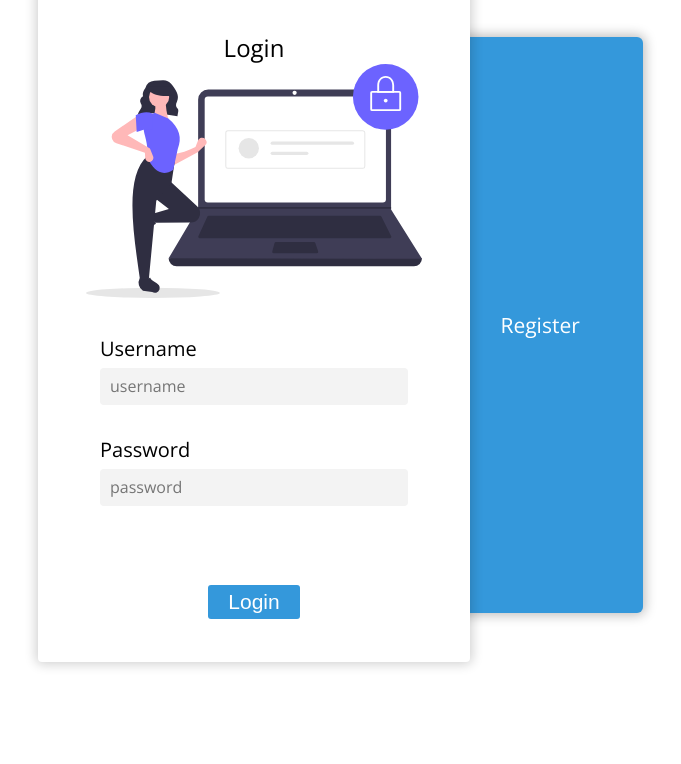
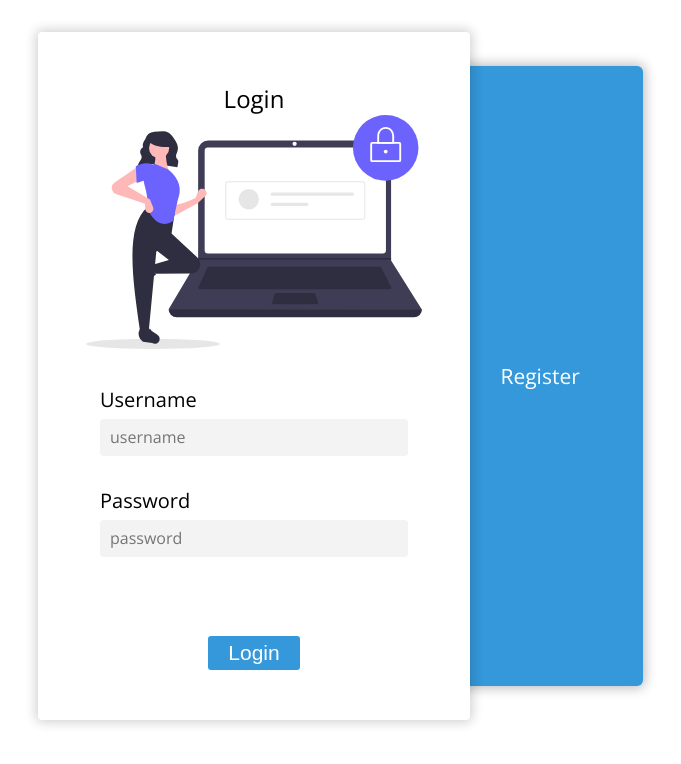
Before and after one commit to DahlGood/YouAuth, a React (Create React App) app in the folder web/: page / in a window 1280 px wide. Shown: the top 764 px of the page, without its empty margins (386-1067 px from the left). Built offline with nearby package versions, Linux system fonts and the light colour scheme.

Commit message:
Changes to CSS & changeState()
Removed some uneccessary css left over from the react builder.
Made changes to some css animations
Added code to changeState() that adds/removes classes depending on whether the user is on the login page or register page.

```diff
--- a/web/package.json
+++ b/web/package.json
@@ -1,4 +1,5 @@
 {
+  "proxy": "http://157.245.136.250:3000",
   "name": "web",
   "version": "0.1.0",
   "private": true,
@@ -13,7 +14,7 @@
     "web-vitals": "^0.2.4"
   },
   "scripts": {
-    "start": "react-scripts start",
+    "start": "PORT=3001 react-scripts start",
     "build": "react-scripts build",
     "test": "react-scripts test",
     "eject": "react-scripts eject"
--- a/web/src/App.jsx
+++ b/web/src/App.jsx
@@ -1,5 +1,4 @@
 import React from "react";
-import logo from "./logo.svg";
 import "./App.scss";
 import { Login, Register } from "./components/login/index";
 
@@ -22,9 +21,14 @@ class App extends React.Component {
 		if (isLogginActive) {
 			this.rightSide.classList.remove("right");
 			this.rightSide.classList.add("left");
+			document.getElementsByClassName("container")[0].classList.remove("login-pane");
+			document.getElementsByClassName("container")[0].classList.add("register-pane");
+
 		} else {
 			this.rightSide.classList.remove("left");
 			this.rightSide.classList.add("right");
+			document.getElementsByClassName("container")[0].classList.remove("register-pane");
+			document.getElementsByClassName("container")[0].classList.add("login-pane");
 		}
 		this.setState((prevState) => ({
 			isLogginActive: !prevState.isLogginActive,
@@ -38,7 +42,7 @@ class App extends React.Component {
 		return (
 			<div className="App">
 				<div className="login">
-          <div className="container" ref={(ref) => (this.container = ref)}>
+					<div className="container login-pane" ref={(ref) => (this.container = ref)}>
 						{isLogginActive && (
 							<Login containerRef={(ref) => (this.current = ref)} />
 						)}
--- a/web/src/App.scss
+++ b/web/src/App.scss
@@ -1,6 +1,7 @@
 //Custom font
 @import url("https://fonts.googleapis.com/css2?family=Open+Sans&family=Roboto&display=swap");
 .App {
+	margin-top: 2em;
 	text-align: center;
 	display: flex;
 	justify-content: center;
@@ -8,53 +9,18 @@
 	font-family: "Open Sans", sans-serif;
 }
 
-.App-logo {
-  height: 40vmin;
-  pointer-events: none;
-}
-
-@media (prefers-reduced-motion: no-preference) {
-  .App-logo {
-    animation: App-logo-spin infinite 20s linear;
-  }
-}
-
-.App-header {
-  background-color: #282c34;
-  min-height: 100vh;
-  display: flex;
-  flex-direction: column;
-  align-items: center;
-  justify-content: center;
-  font-size: calc(10px + 2vmin);
-  color: white;
-}
-
-.App-link {
-  color: #61dafb;
-}
-
-@keyframes App-logo-spin {
-  from {
-    transform: rotate(0deg);
-  }
-  to {
-    transform: rotate(360deg);
-  }
-}
-
 //Login Main Container
 .login {
 	width: 27em;
-  height: 40em;
-  //min-height: 44em;
+	// height: 40em;
+	// min-height: 44em;
 	display: flex;
 	justify-content: center;
 	align-items: center;
-  margin-top: 5px;
 	position: relative;
 	z-index: 99;
 	.container {
+		min-height: 43em;
 		display: flex;
 		justify-content: center;
 		align-items: center;
@@ -64,10 +30,19 @@
 		position: relative;
 		z-index: 99;
 		width: 100%;
-    height: 100%;
+		//height: 100%;
 		z-index: 99;
-    padding: 17px 10px;
+		//padding: 17px 10px;
 		//transition: transform 200ms ease-in-out;
+		&.login-pane {
+			transition: all 450ms ease-in-out;
+			height: 43em;
+		}
+
+		&.register-pane {
+			transition: all 450ms ease-in-out;
+			height: 50em;
+		}
 	}
 	.right-side {
 		display: flex;
--- a/web/src/components/login/style.scss
+++ b/web/src/components/login/style.scss
@@ -47,7 +47,6 @@
 					border: 0;
 					border-radius: 4px;
 					margin-bottom: 31px;
-          transition: all 250ms ease-in-out;
 					&:focus {
 						outline: none;
 						box-shadow: 0px 0px 12px 0.8px #0e81ce;
```
Lines whose indentation alone changed are shown as unchanged.
